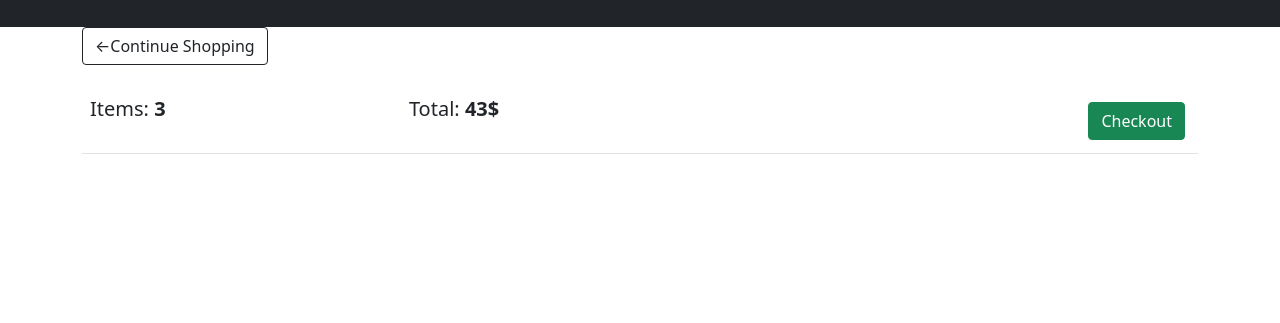
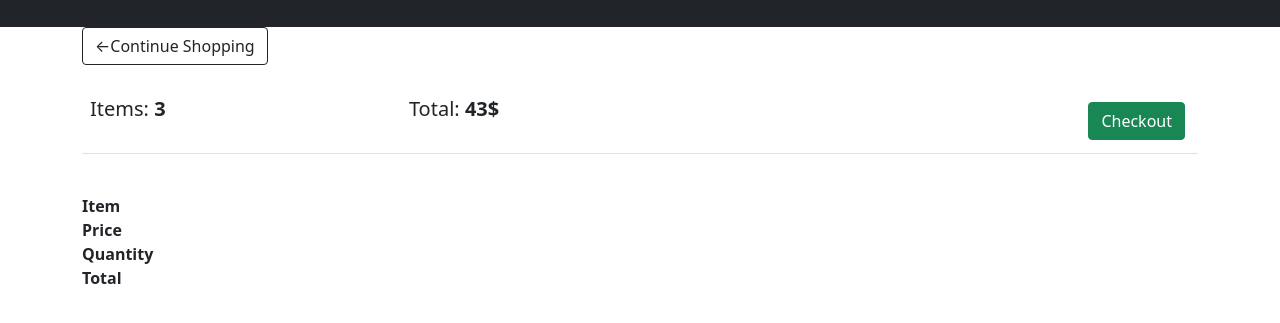
Before and after one commit to petre-marian-vaduva/Ecommerce, a Django app: page /cart/ in a window 1280 px wide. Shown: the part 254-577 px from the top of the page. Run offline with Django 4.2, Linux system fonts and the light colour scheme; lists and menus that the app fills with data are empty.

Commit message:
Update cart.html

```diff
--- a/project1/store/templates/store/cart.html
+++ b/project1/store/templates/store/cart.html
@@ -19,7 +19,13 @@
             </div>
             <br>
             <div class="box-element">
-
+                <div class="cart-row">
+                    <div style="flex:2"></div>
+                    <div style="flex:2"><strong>Item</strong></div>
+                    <div style="flex:2"><strong>Price</strong></div>
+                    <div style="flex:2"><strong>Quantity</strong></div>
+                    <div style="flex:2"><strong>Total</strong></div>
+                </div>
             </div>
         </div>
     </div>
```
